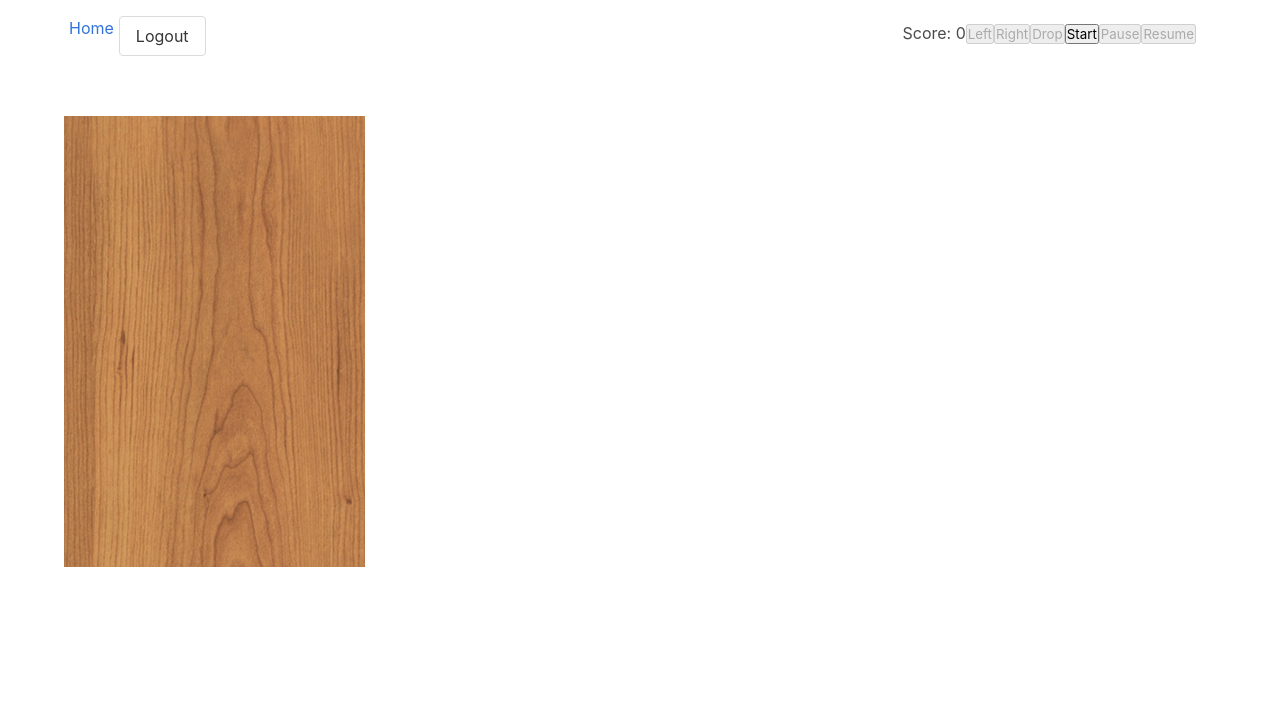
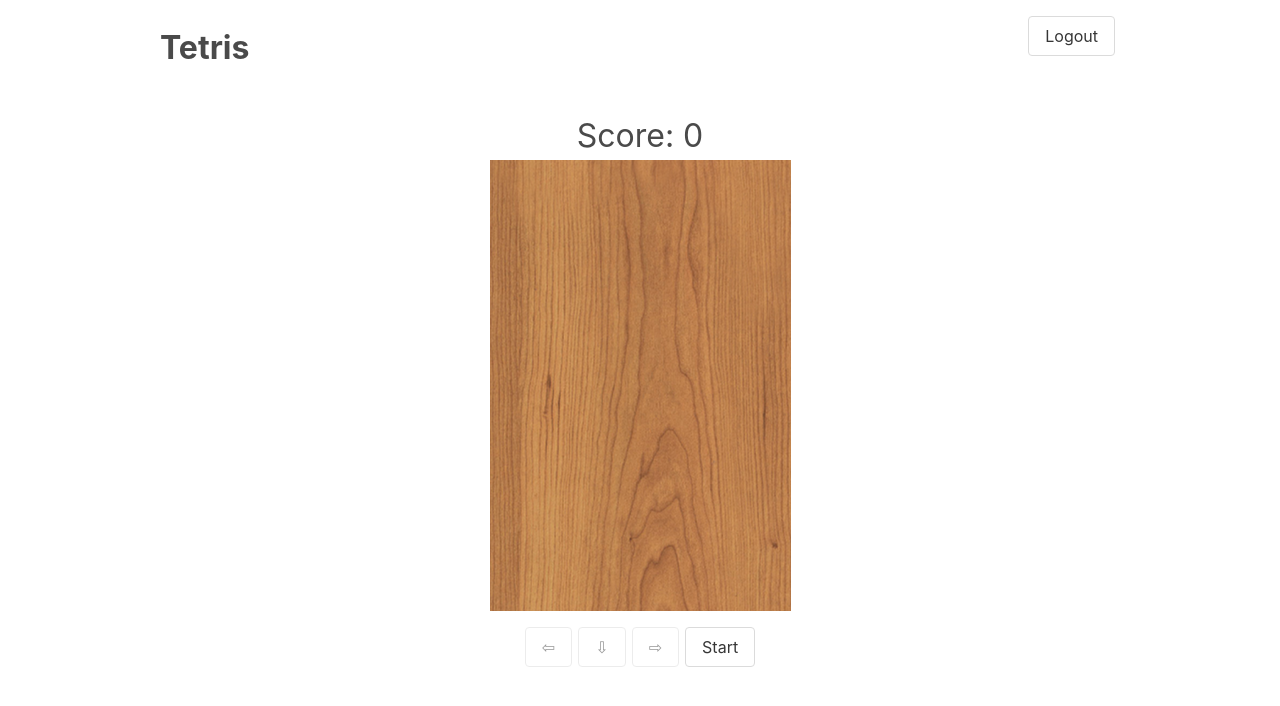
Before and after one commit to cosilayton/426FinalProject, a React (Create React App) app: page /game in a window 1280 px wide. Shown: the top 706 px of the page. Built offline with nearby package versions, Linux system fonts and the light colour scheme; no server answers; the database is empty; sample sign-in values are in the browser's storage.

Commit message:
UI tweaks

```diff
--- a/src/App.js
+++ b/src/App.js
@@ -36,7 +36,7 @@ class App extends React.Component {
     render() {
         const { user } = this.state;
         return (
-            <div className="app container">
+            <div className="app container" style={{ maxWidth: 960 }}>
                 {Firebase && <Router>
                   <Navigation user={user} onLogout={this.onLogout} />
                   <Switch>
--- a/src/Game.js
+++ b/src/Game.js
@@ -399,30 +399,8 @@ class Game extends React.Component {
 
         return (
             <div className='game'>
-
-            {showAlert && <Alert message='Game Over' onClose={this.onAlertClose} />}
-
-                <div className='controls'>
-                    <span>Score: {score}</span>
-                    <button onClick={this.moveBlockLeft} disabled={!can.play}>
-                        Left
-                    </button>
-                    <button onClick={this.moveBlockRight} disabled={!can.play}>
-                        Right
-                    </button>
-                    <button onClick={this.dropBlock} disabled={!can.play}>
-                        Drop
-                    </button>
-                    <button onClick={this.start} disabled={!can.start}>
-                        Start
-                    </button>
-                    <button onClick={this.pause} disabled={!can.pause}>
-                        Pause
-                    </button>
-                    <button onClick={this.resume} disabled={!can.resume}>
-                        Resume
-                    </button>
-                </div>
+                {showAlert && <Alert message='Game Over' onClose={this.onAlertClose} />}
+                <div className='score'>Score: {score}</div>
                 <table className='board' style={STYLES.BOARD}>
                   <tbody>
                     {board.map((row, j) => (
@@ -432,6 +410,29 @@ class Game extends React.Component {
                     ))}
                   </tbody>
                 </table>
+                <div className='controls'>
+                    <button className='button' onClick={this.moveBlockLeft} disabled={!can.play}>
+                        ⇦
+                    </button>
+                    <button className='button' onClick={this.dropBlock} disabled={!can.play}>
+                        ⇩
+                    </button>
+                    <button className='button' onClick={this.moveBlockRight} disabled={!can.play}>
+                        ⇨
+                    </button>
+                    {can.start &&
+                    <button className='button' onClick={this.start} disabled={!can.start}>
+                        Start
+                    </button>}
+                    {can.pause &&
+                    <button className='button' onClick={this.pause} disabled={!can.pause}>
+                        Pause
+                    </button>}
+                    {can.resume &&
+                    <button className='button' onClick={this.resume} disabled={!can.resume}>
+                        Resume
+                    </button>}
+                </div>
             </div>
         );
     }
--- a/src/Home.js
+++ b/src/Home.js
@@ -1,8 +1,7 @@
 import { Link } from "react-router-dom";
 
 const Home = ({ user }) => (
-  <section>
-      <h1 className='title'>Reactive Tetris</h1>
+  <section className='home'>
       {user && <Link to='/game'>Play the Game</Link>}
       {(user === null) && <span>Please <Link to='/login'>login</Link> to play the Game</span>}
   </section>
--- a/src/Navigation.js
+++ b/src/Navigation.js
@@ -2,12 +2,20 @@ import { Link } from "react-router-dom";
 import UserProfile from './UserProfile';
 
 const Navigation = ({ onLogout, user }) => (
-    <nav>
-      <Link to='/'>Home</Link>
-      {(user === null) && <Link to='/login'>Login</Link>}
-      {(user === null) && <Link to='/signup'>Signup</Link>}
-      {user && <button className='button' onClick={onLogout}>Logout</button>}
-      {user && <UserProfile user={user} /> }
+    <nav className="navbar" role="navigation" aria-label="main navigation">
+        <div className="navbar-brand">
+            <Link className='navbar-item' to='/'>
+                Tetris
+            </Link>
+        </div>
+        <div className='links'>
+            {(user === null) && <Link to='/login'>Login</Link>}
+            {(user === null) && <Link to='/signup'>Signup</Link>}
+            {user && <div>
+                    <button className='button' onClick={onLogout}>Logout</button>
+                    <UserProfile user={user} />
+            </div>}
+        </div>
     </nav>
 );
 
--- a/src/index.css
+++ b/src/index.css
@@ -17,29 +17,46 @@ body {
 }
 
 nav {
-  margin: 0 5px;
+    margin-bottom: 2em;
 }
 
-nav a {
-  margin-right: 5px;
+nav .links {
+  position: absolute;
+  right: 5px;
+  top: 0px;
 }
 
-code {
-  font-family: source-code-pro, Menlo, Monaco, Consolas, 'Courier New',
-    monospace;
+nav .links a, nav .links img {
+  margin: 5px 0 0 10px;
+}
+
+section.home {
+    text-align: center;
+    margin-top: 20%;
+    font-size: 200%;
+}
+
+.game {
+    text-align: center;
+    padding-bottom: 1em;
+}
+
+.game .score {
+    text-align: center;
+    font-size: 200%;
 }
 
 .controls {
-  position: absolute;
-  top: 5px;
-  right: 20px;
+    margin: 1em 0;
+}
+
+.controls button {
+    margin: 0 3px;
 }
 
 table.board {
+  margin: auto;
   border-collapse: collapse;
-  position: absolute;
-  margin: auto;
-  top: 100px;
   background-repeat: repeat;
 }
 
@@ -58,7 +75,13 @@ table.board td.c2 { background-color: blue; }
 table.board td.c3 { background-color: red; }
 table.board td.c4 { background-color: green; }
 
+.navbar-brand .navbar-item {
+    font-size: 200%;
+    font-weight: 700;
+}
+
 img.avatar {
     border-radius: 50%;
     width: 50px;
+    max-height: 50px;
 }
```
